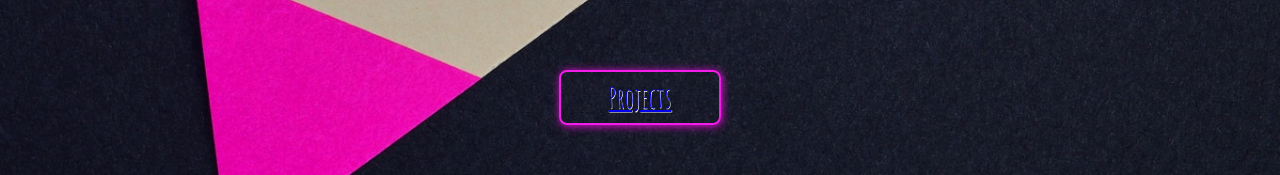
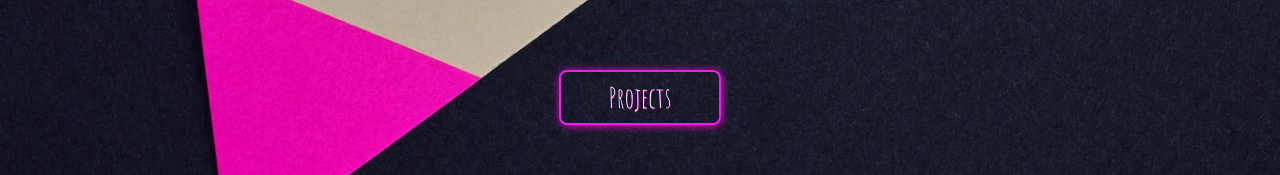
Before and after one commit to SpathisDim/SpathisDim.github.io, a plain HTML site: page index.html in a window 1280 px wide. Shown: the part 708-883 px from the top of the page. Drawn offline with Linux system fonts and the light colour scheme.

Commit message:
Add files via upload

```diff
--- a/style.css
+++ b/style.css
@@ -59,18 +59,24 @@ html{
     cursor: pointer;
     border-radius: 8px;
     box-shadow: 1px 1px 8px rgba(245, 11, 233, 0.938);
-    text-shadow:0.5px 0.5px white;
     transition: all 0.3s ease 0s;
 }
 
 .projects{
     border-color:#f31ce8;
-    color:#f31ce8;;
+}
+
+.linkbtn{
+    text-decoration: none;
+    color:white;
+    text-shadow:0.5px 0.5px #ce07c4;
 }
 
 .projects:hover {
     background-color:#ce07c4;
+    font-weight: bolder;
     color: white;
+    text-shadow:1px 1px darkorchid;
     box-shadow: 0px 15px 20px rgba(187, 6, 172, 0.479);
     transform: translateY(-15px);
 }
```
